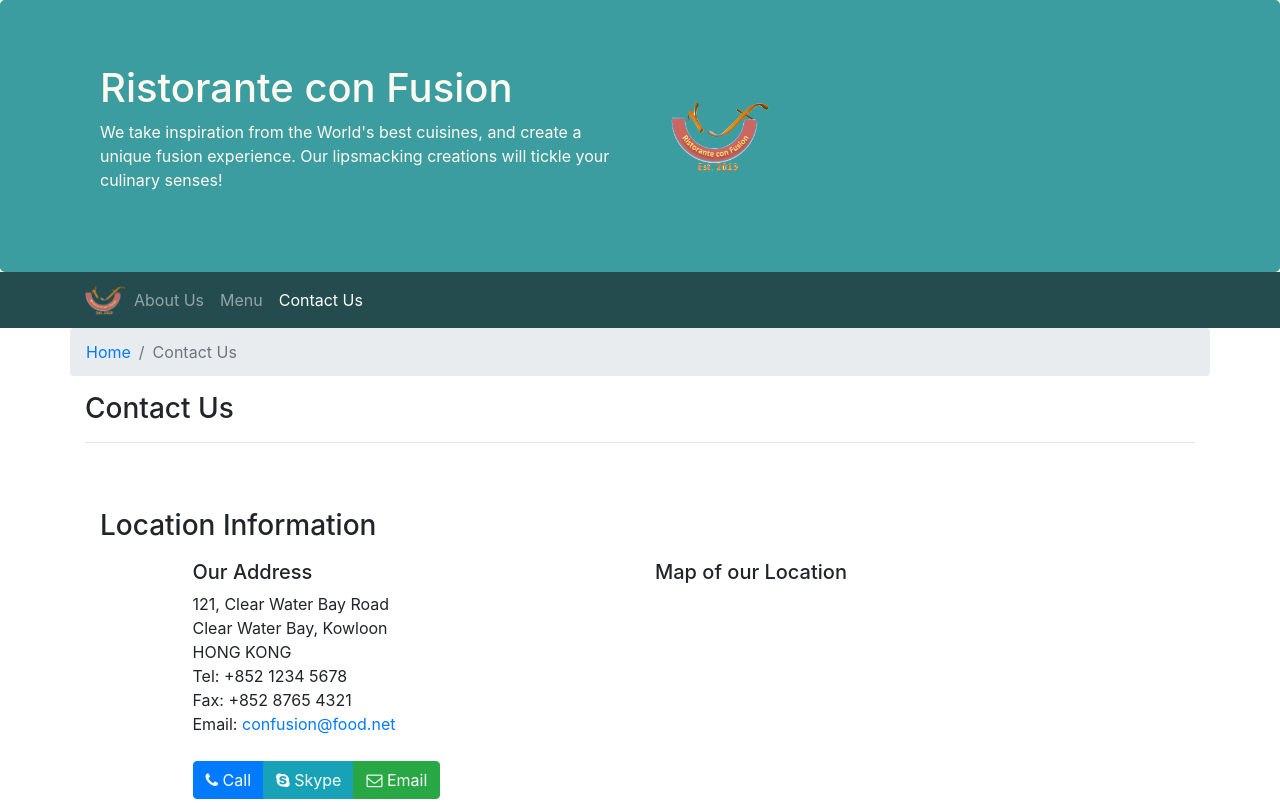
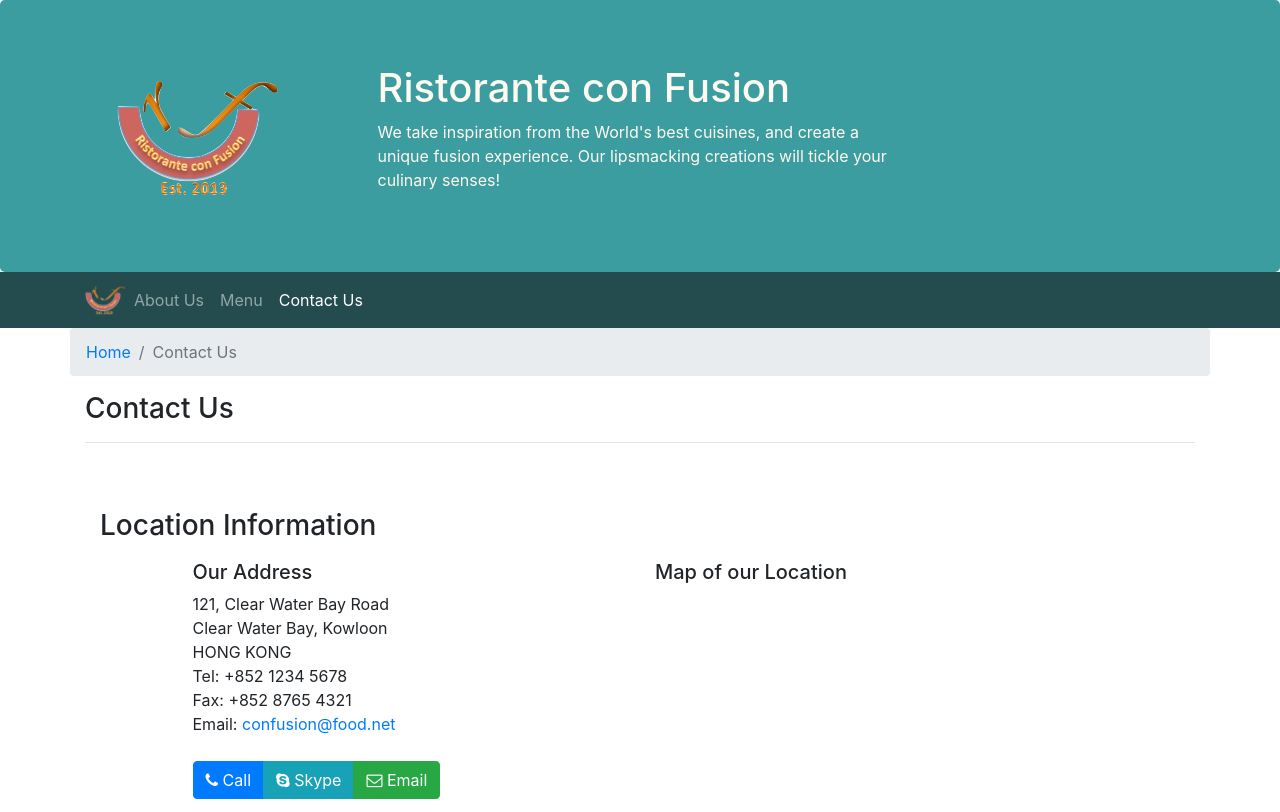
Before and after one commit to nikmaxott/confusion-website, a website: page contactus.html in a window 1280 px wide. Shown: the top 812 px of the page. Drawn offline with nearby package versions, Linux system fonts and the light colour scheme.

Commit message:
small changes from previous to contact and about

```diff
--- a/contactus.html
+++ b/contactus.html
@@ -20,14 +20,14 @@
     <header class="jumbotron">
         <div class="container">
             <div class="row row-header">
-                <div class="col-12 col-sm-6">
+                <div class="d-none d-md-flex col-6 col-lg-3 order-lg-first">
+                    <div class="offset-2 col-10 offset-lg-0 col-lg-10 align-self-center justify-content-center">
+                        <img src="img/logo.png" class="img-fluid">
+                    </div>
+                </div>
+                <div class="col-12 col-sm-6 order-sm-first">
                     <h1>Ristorante con Fusion</h1>
                     <p>We take inspiration from the World's best cuisines, and create a unique fusion experience. Our lipsmacking creations will tickle your culinary senses!</p>
-                </div>
-                <div class="d-none d-md-flex col-sm">
-                    <div class="col-12 col-lg-3 align-self-center order-sm-first">
-                        <img src="img/logo.png" class="img-fluid">
-                    </div>
                 </div>
             </div>
         </div>
```
Also changed, not shown: aboutus.html (+6 -6 lines).
